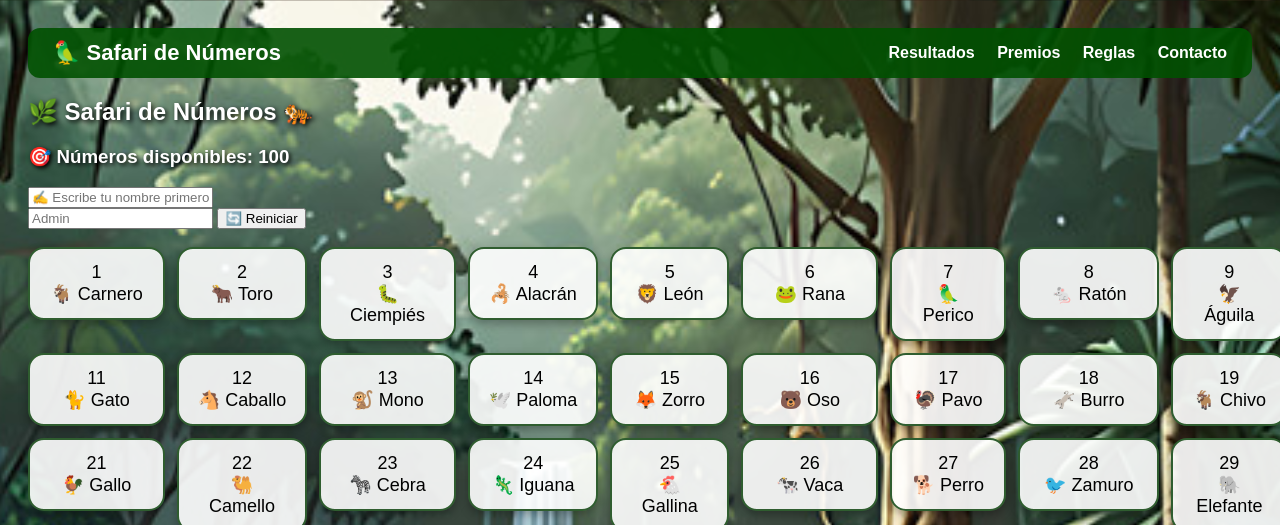
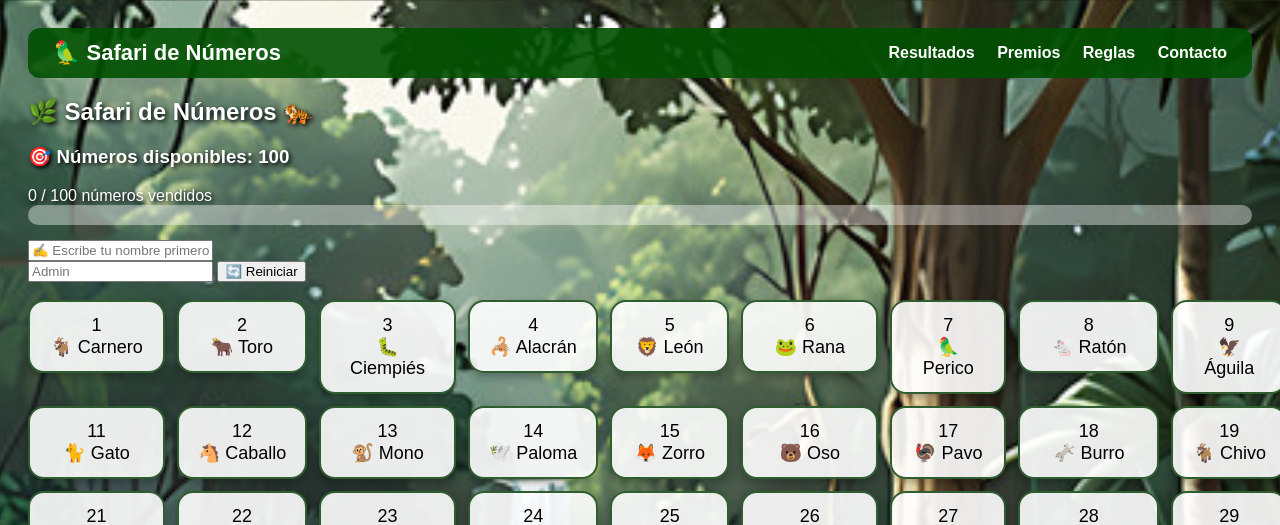
Before and after one commit to ferchomg2608-ux/numeros_server, a Flask app: page / in a window 1280 px wide; the page is wider, and only the part inside the window is pictured. Shown: the top 525 px of that part. Run offline with Flask 3, Linux system fonts and the light colour scheme.

Commit message:
barra de progreso

```diff
--- a/app.py
+++ b/app.py
@@ -86,3 +86,9 @@ def admin():
 
 if __name__ == "__main__":
     app.run(debug=True)
+
+from flask import jsonify
+
+@app.route("/estado")
+def estado():
+    return jsonify(numeros)
--- a/templates/index.html
+++ b/templates/index.html
@@ -6,6 +6,28 @@
 <title>Safari de Números</title>
 
 <style>
+
+/* PROGRESO */
+
+#progreso-box{
+margin:15px 0;
+color:white;
+text-shadow:2px 2px 4px black;
+}
+
+#barra{
+width:100%;
+height:20px;
+background:rgba(255,255,255,0.4);
+border-radius:10px;
+overflow:hidden;
+}
+
+#barra-progreso{
+height:100%;
+background:linear-gradient(90deg,#00ff6a,#00b33c);
+transition:width .5s;
+}
 
 /* BODY */
 
@@ -200,6 +222,18 @@ origin:{y:0.6}
 🎯 Números disponibles: {{ 100 - numeros|length }}
 </h3>
 
+<div id="progreso-box">
+
+<div id="progreso-texto">
+{{ numeros|length }} / 100 números vendidos
+</div>
+
+<div id="barra">
+<div id="barra-progreso" style="width: {{ numeros|length }}%;"></div>
+</div>
+
+</div>
+
 <form id="nombre-form">
 <input type="text" name="nombre" placeholder="✍️ Escribe tu nombre primero">
 </form>
@@ -279,10 +313,50 @@ forms.forEach(f=>{
         sonido.play()
     })
 })
-
 </script>
 
 {% endif %}
 
+<script>
+
+function actualizarNumeros(){
+
+fetch("/estado")
+.then(res => res.json())
+.then(data => {
+
+let vendidos = Object.keys(data).length
+
+document.getElementById("progreso-texto").innerText =
+vendidos + " / 100 números vendidos"
+
+document.getElementById("barra-progreso").style.width =
+vendidos + "%"
+
+document.querySelectorAll(".numero").forEach(btn => {
+
+let n = btn.dataset.numero
+
+if(data[n]){
+
+btn.disabled = true
+
+let tarjeta = btn.closest(".tarjeta")
+
+if(tarjeta){
+tarjeta.classList.add("tomado")
+}
+
+}
+
+})
+
+})
+
+}
+
+setInterval(actualizarNumeros, 3000)
+</script>
+
 </body>
 </html>
```
